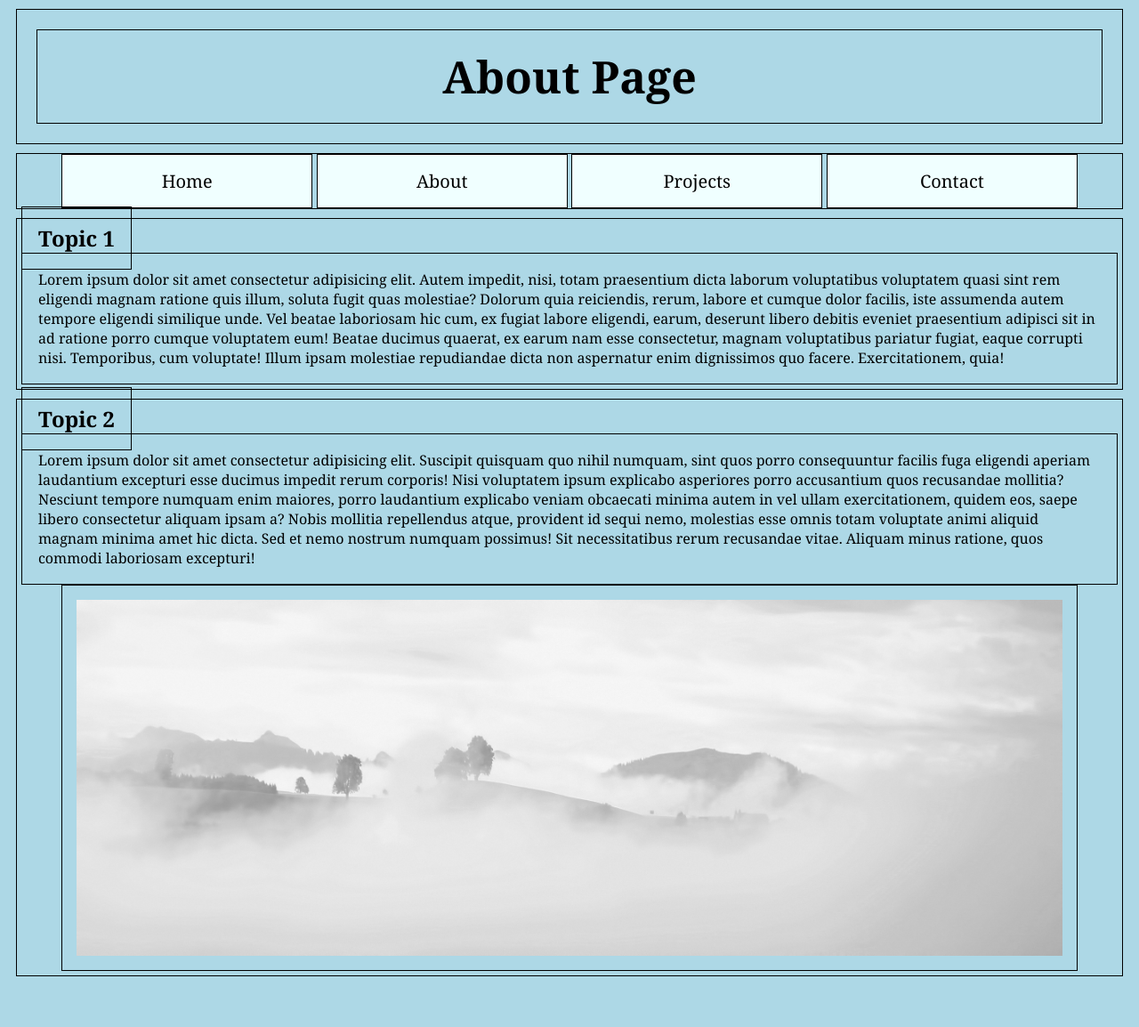
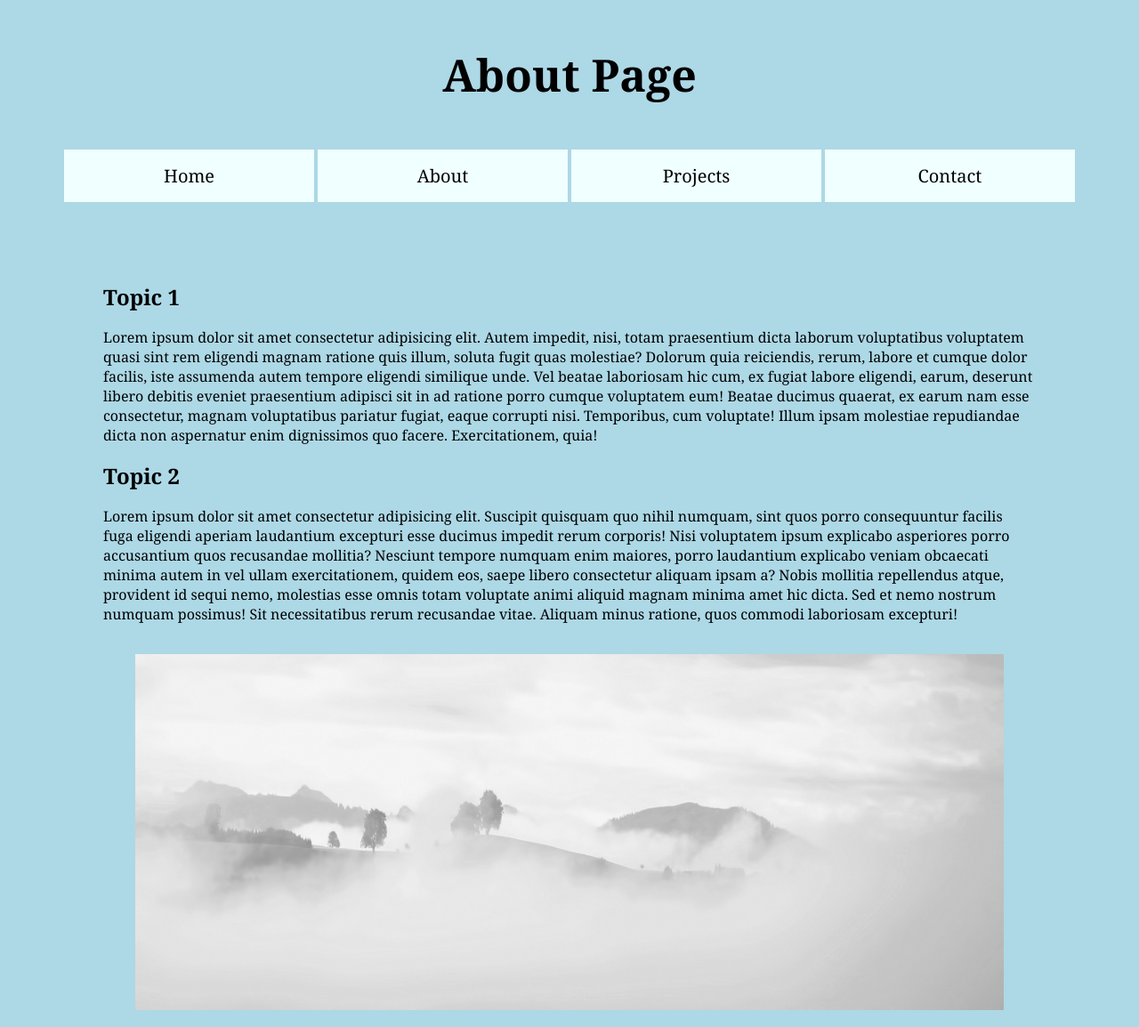
Before and after one commit to GiselleLlapa/Hello-Style, a plain HTML site: page about.html in a window 1280 px wide. Shown: the whole page at 89% size. Before the commit the page ends 1107 px from the top, so only its background shows below. Drawn offline with Linux system fonts and the light colour scheme.

Commit message:
Add files via upload

```diff
--- a/about.html
+++ b/about.html
@@ -4,21 +4,18 @@
     <meta charset="UTF-8" />
     <meta name="viewport" content="width=device-width, initial-scale=1.0" />
     <title>About</title>
-    <link rel="stylesheet" href="styles.css"/>
+    <link rel="stylesheet" href="styles.css" />
   </head>
   <body>
-    <div>
       <header>
         <h1>About Page</h1>
       </header>
-    </div>
-    <div class="nav">
-      <a class="active" href="/index.html">Home</a>
-      <a href="/about.html">About</a>
-      <a href="/project.html">Projects</a>
-      <a href="/contact.html">Contact</a>
-    </div>
-    <div class="main1">
+    <nav>
+      <a class="active" href="index.html">Home</a>
+      <a href="about.html">About</a>
+      <a href="project.html">Projects</a>
+      <a href="project.html">Contact</a>
+    </nav>
       <main>
         <h2>Topic 1</h2>
         <p>
@@ -34,10 +31,6 @@
           Temporibus, cum voluptate! Illum ipsam molestiae repudiandae dicta non
           aspernatur enim dignissimos quo facere. Exercitationem, quia!
         </p>
-      </main>
-    </div>
-    <div class="main2">
-      <main>
         <h2>Topic 2</h2>
         <p>
           Lorem ipsum dolor sit amet consectetur adipisicing elit. Suscipit
@@ -53,7 +46,7 @@
           recusandae vitae. Aliquam minus ratione, quos commodi laboriosam
           excepturi!
         </p>
-        <img id="image2" src="/image2.jpg" alt="unsplash" />
+        <img id="image2" src="image2.jpg" alt="unsplash" />
       </main>
     </div>
   </body>
--- a/styles.css
+++ b/styles.css
@@ -4,7 +4,7 @@ body {
 }
 
 header {
-  border: 1px solid;
+  border: none;
   margin: 10px;
   padding: 2px;
 }
@@ -12,23 +12,23 @@ header {
 h1 {
   margin: 20px;
   padding: 18px;
-  border: 1px solid;
+  border: none;
   position: static;
   text-align: center;
   font-size: 50px;
 }
 
-.nav {
-  border: 1px solid;
+nav {
+  border: none;
   margin: 10px;
   padding: auto;
   position: static;
   text-align: center;
 }
 
-.nav a {
+nav a {
   background-color: azure;
-  border: 1px solid;
+  border: none;
   margin: auto;
   padding: 16px;
   width: 20%;
@@ -39,18 +39,12 @@ h1 {
   font-size: 20px;
 }
 
-.nav a:hover {
+nav a:hover {
   background-color: lightgray;
 }
 
-main {
-  border: 1px solid;
-  margin: 10px;
-  padding: 5px;
-}
-
 img {
-  border: 1px solid;
+  border: none;
   margin: auto;
   padding: 16px;
   height: 400px;
@@ -58,22 +52,28 @@ img {
   display: block;
 }
 
+main {
+  border: none;
+  margin: 50px;
+  padding: 40px;
+}
+
 h2 {
-  border: 1px solid;
+  border: none;
   margin: auto;
   padding: 18px;
   display: inline;
 }
 
 p {
-  border: 1px solid;
+  border: none;
   margin: auto;
   padding: 18px;
 }
 
 /*about me page*/
 #image2 {
-  border: 1px solid;
+  border: none;
   padding: 16px;
   width: 90%;
 }
```
Also changed, not shown: contact.html (+9 -11 lines), index.html (+9 -11 lines), project.html (+9 -11 lines).
